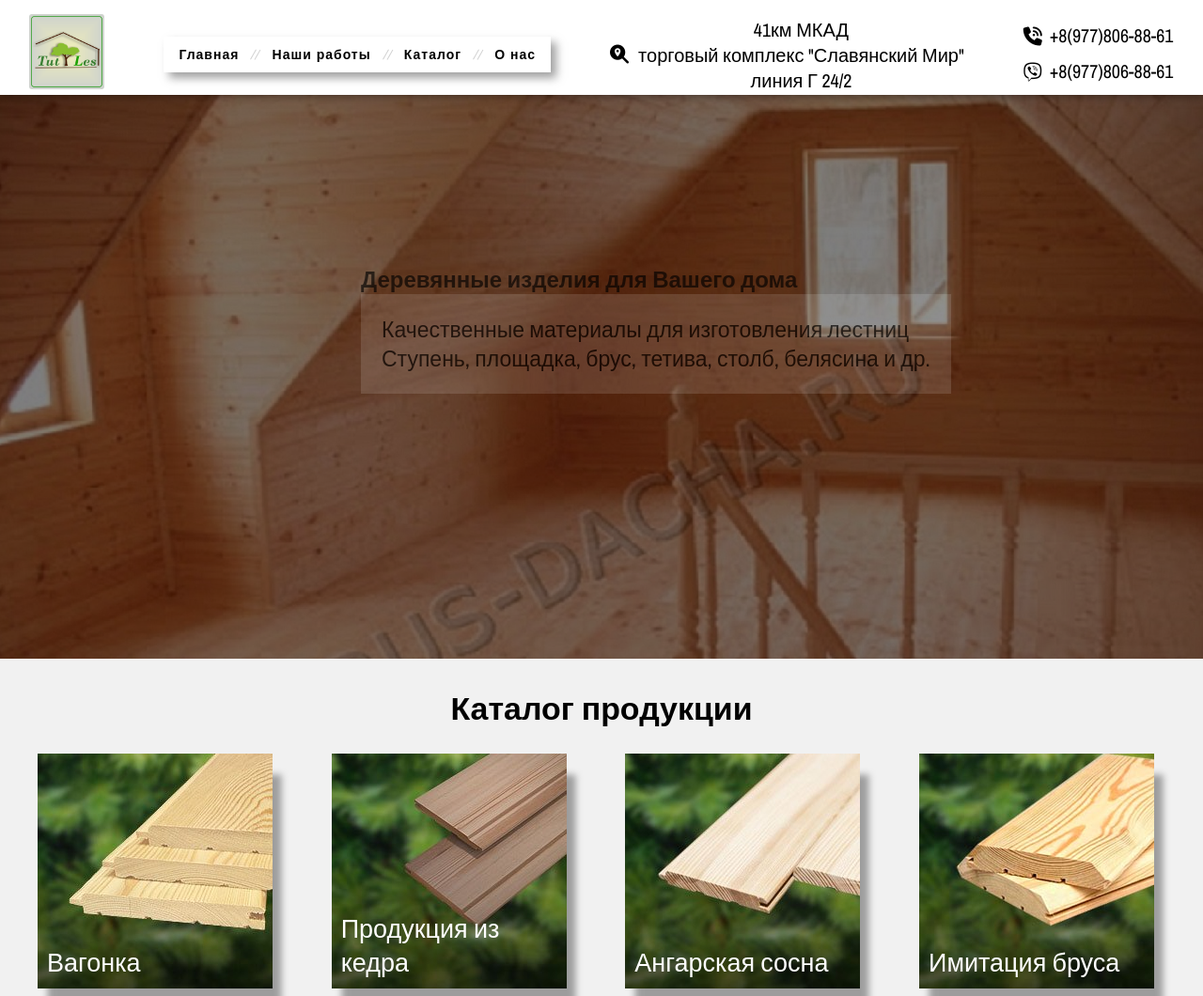
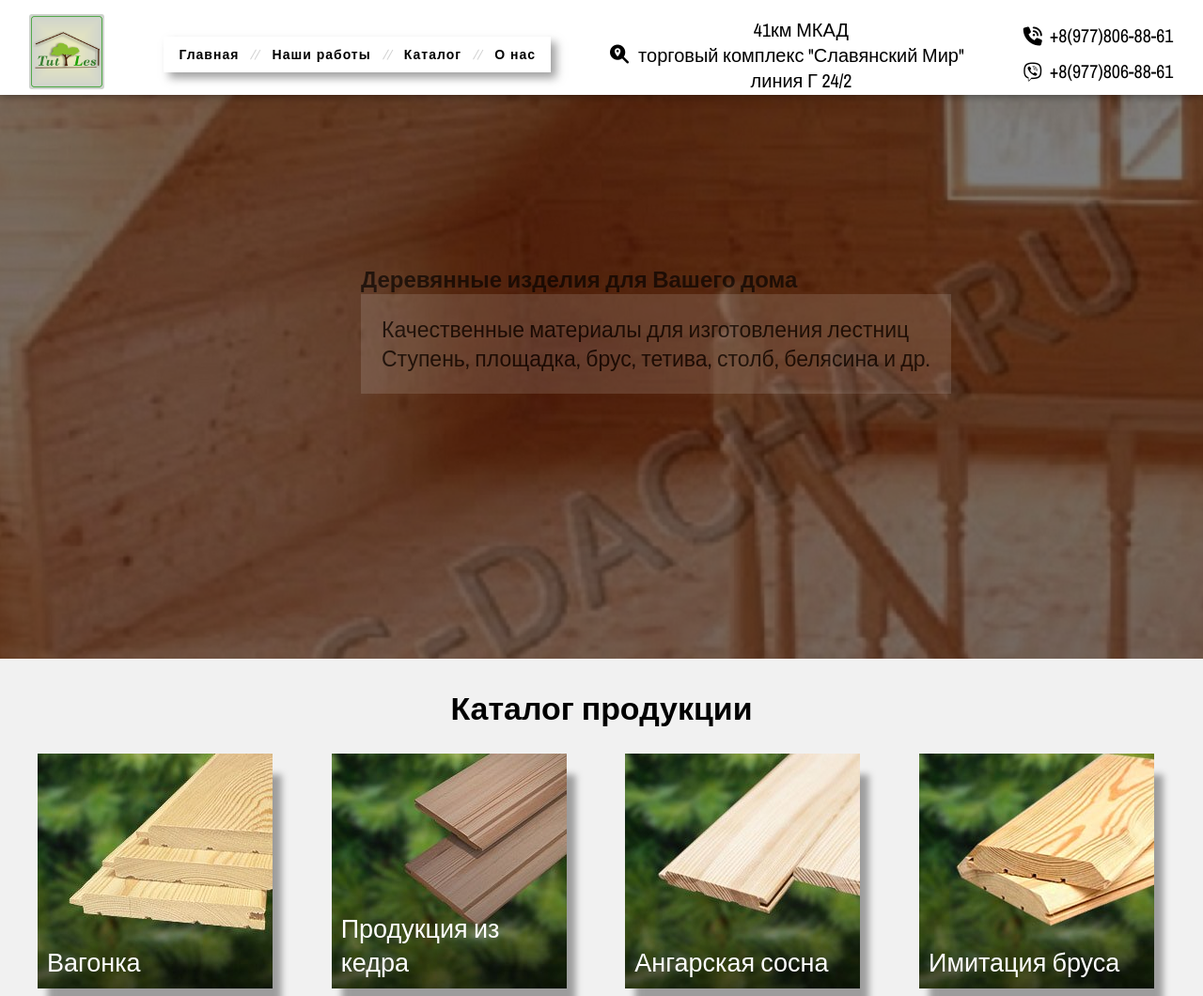
Before and after one commit to dozer2001/wood, a PHP site: page /index.html in a window 1280 px wide. Shown: the top 1060 px of the page at 94% size. Run offline with PHP 8.4, Linux system fonts and the light colour scheme; style sheets or scripts are compiled from the project's sources; some libraries are stand-ins or nearby versions.

Commit message:
'onasFix'

```diff
--- a/src/scss/style.scss
+++ b/src/scss/style.scss
@@ -201,8 +201,7 @@ nav a {
    img {
      width: 100%;
       animation: img 10s forwards;
-      transform-origin: bottom center;
-     transform: scale(1.7);
+      transform-origin: center center;
     }
 
   .content {
@@ -253,7 +252,7 @@ nav a {
 
 @keyframes img {
   100% {
-    transform: scale(1);
+    transform: scale(1.7);
   }
 }
 
```
